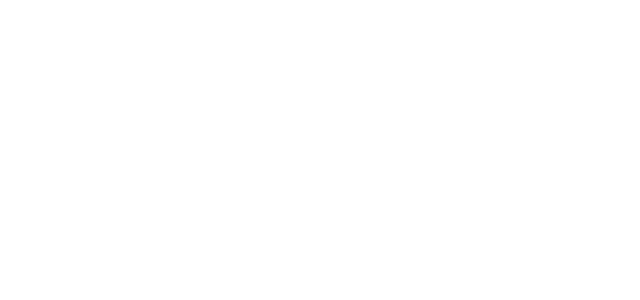
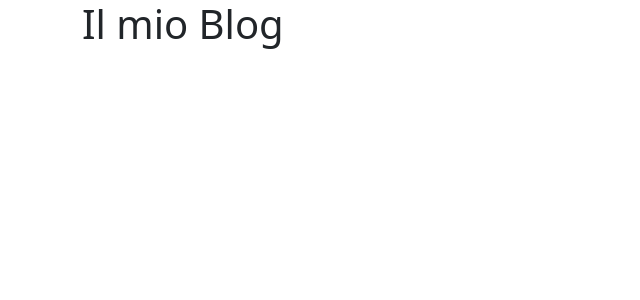
Before and after one commit to emilianocafasso/react-form, a React (Vite) app: page / in a window 1280 px wide. Shown: the top 300 px of the page, without its empty margins (0-640 px from the left). Built offline with nearby package versions, Linux system fonts and the light colour scheme.

Commit message:
add products array

```diff
--- a/src/App.jsx
+++ b/src/App.jsx
@@ -5,9 +5,23 @@ import './App.css'
 
 function App() {
 
+  const products = [
+    { id: 1, name: 'Microfono' },
+    { id: 2, name: 'Webcam' },
+    { id: 3, name: 'Mouse' },
+    { id: 4, name: 'Tastiera' },
+    { id: 5, name: 'Cuffie' }
+  ]
+
   return (
     <>
+      <div className='container'>
+        <h1>Il mio Blog</h1>
+
+        {/* todo - lista di articoli */}
+      </div>
     </>
+
   )
 }
 
```
